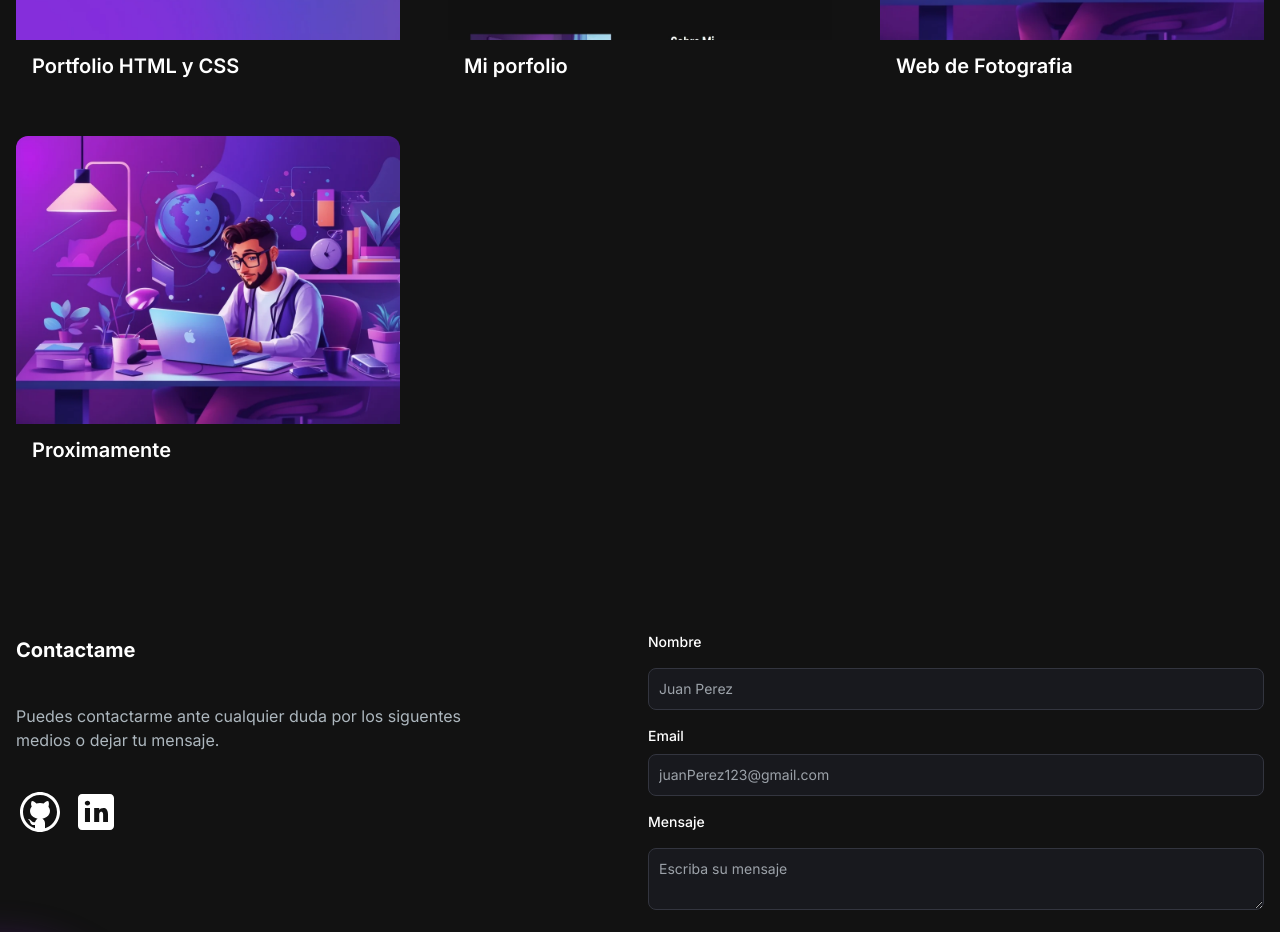
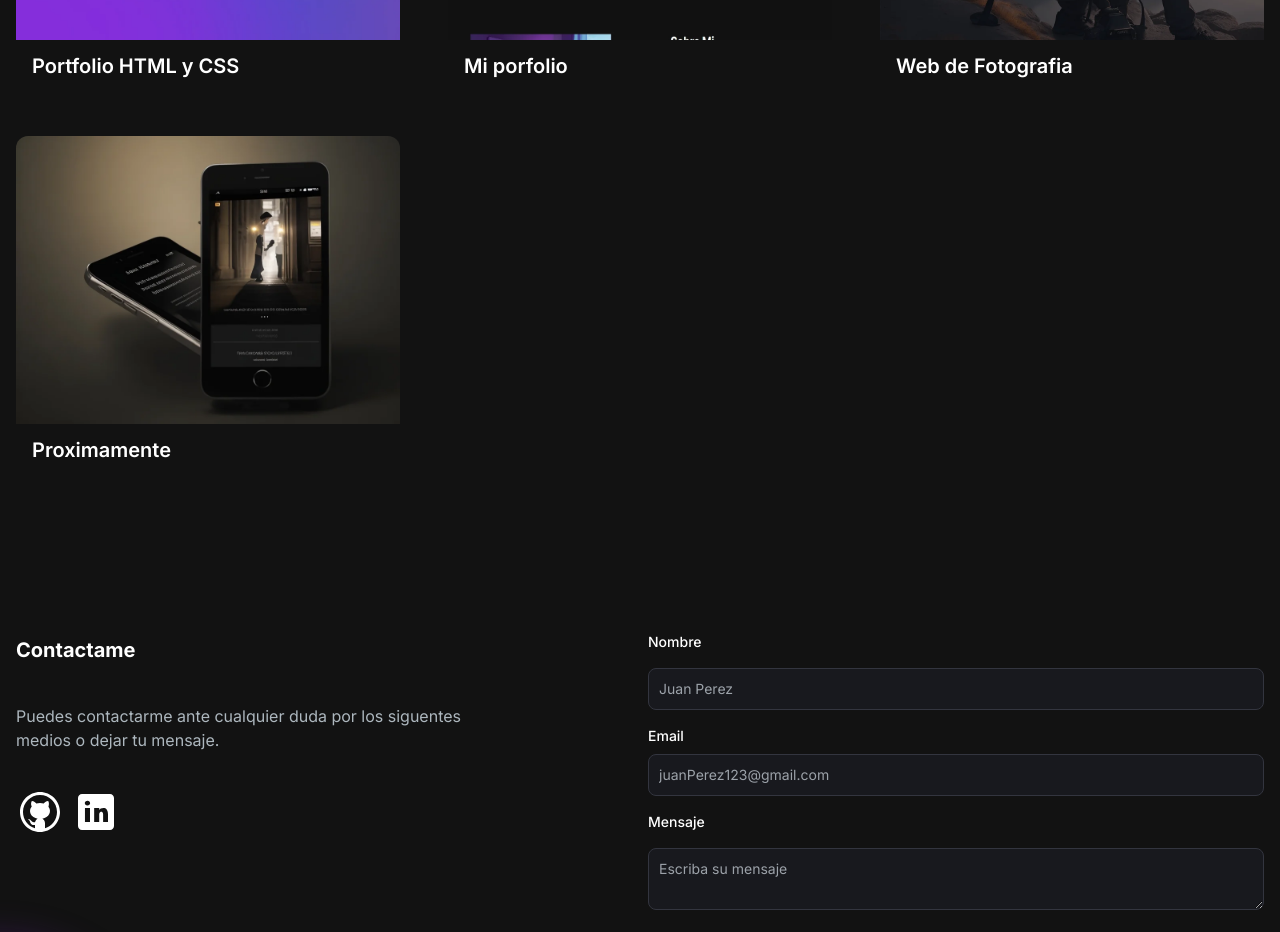
Before and after one commit to Flavioarzamendia/porfolioEnNextjs, a Next.js app: page / in a window 1280 px wide. Shown: the part 1800-2732 px from the top of the page. Built offline with nearby package versions, Linux system fonts and the light colour scheme.

Commit message:
Mas proyectos

```diff
--- a/src/app/components/ProjectsSection.jsx
+++ b/src/app/components/ProjectsSection.jsx
@@ -26,17 +26,17 @@ const projectsData = [
   {
       id: 3,
       title: "Web de Fotografia",
-      decription: "Proximamente",
+      decription: "Web de fotografo",
       image: "/images/projects/3.webp",
       tag:["All", "Web"],
       gitUrl: "/",
     previewUrl: "/",
   },
   {
-    id: 3,
+    id: 4,
     title: "Proximamente",
     decription: "En Progreso",
-    image: "/images/projects/3.webp",
+    image: "/images/projects/4.webp",
     tag:["All", "móvil"],
     gitUrl: "/",
     previewUrl: "/",
```
Also changed, not shown: public/images/projects/3.webp, public/images/projects/4.webp (added).
